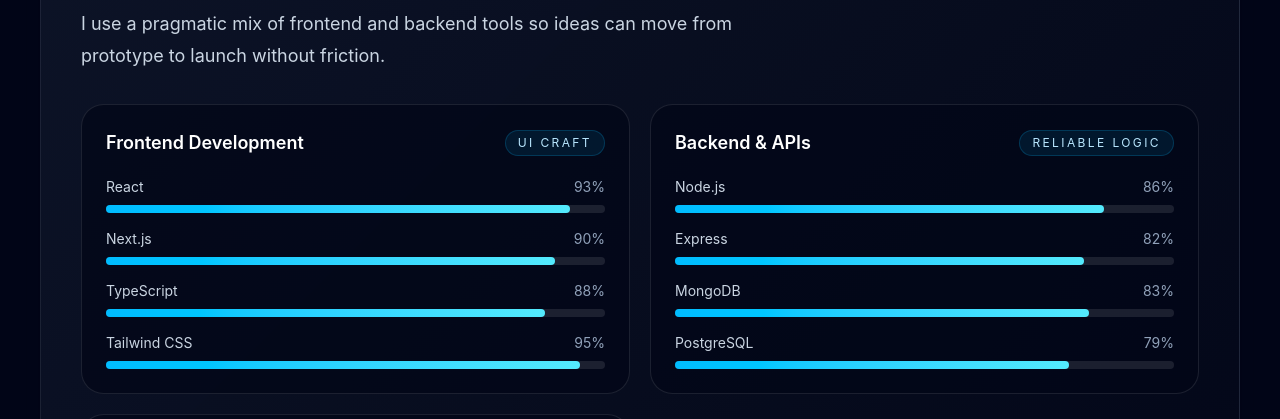
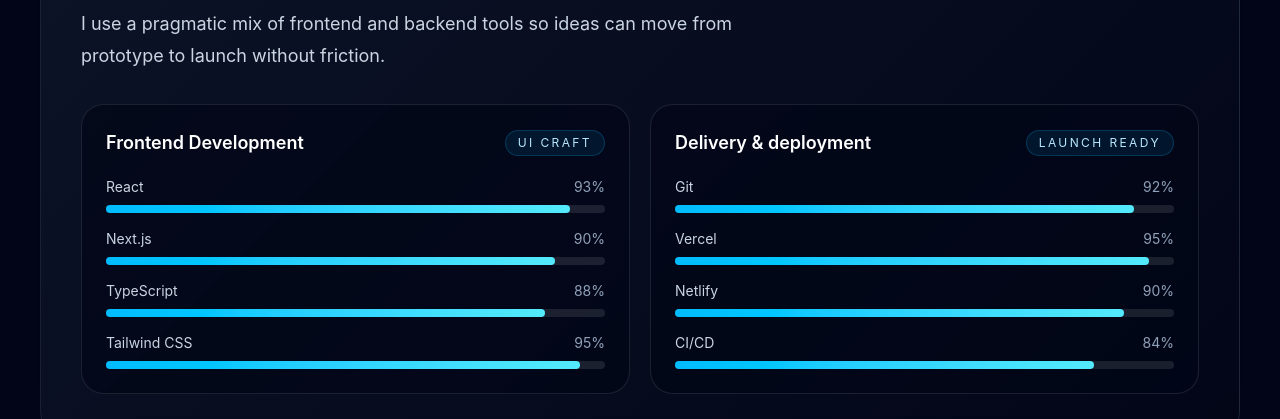
Before and after one commit to HarunaZakaria/devharunzy, a Next.js app: page / in a window 1280 px wide. Shown: the part 1720-2139 px from the top of the page. Built offline with nearby package versions, Linux system fonts and the light colour scheme.

Commit message:
add update

```diff
--- a/app/skillsData.js
+++ b/app/skillsData.js
@@ -21,17 +21,17 @@
   //     { name: "UX strategy", level: "84%" },
   //   ],
   // },
-  {
-    id: "backend",
-    name: "Backend & APIs",
-    subtitle: "Reliable logic",
-    tools: [
-      { name: "Node.js", level: "86%" },
-      { name: "Express", level: "82%" },
-      { name: "MongoDB", level: "83%" },
-      { name: "PostgreSQL", level: "79%" },
-    ],
-  },
+  // {
+  //   id: "backend",
+  //   name: "Backend & APIs",
+  //   subtitle: "Reliable logic",
+  //   tools: [
+  //     { name: "Node.js", level: "86%" },
+  //     { name: "Express", level: "82%" },
+  //     { name: "MongoDB", level: "83%" },
+  //     { name: "PostgreSQL", level: "79%" },
+  //   ],
+  // },
   {
     id: "delivery",
     name: "Delivery & deployment",
```
